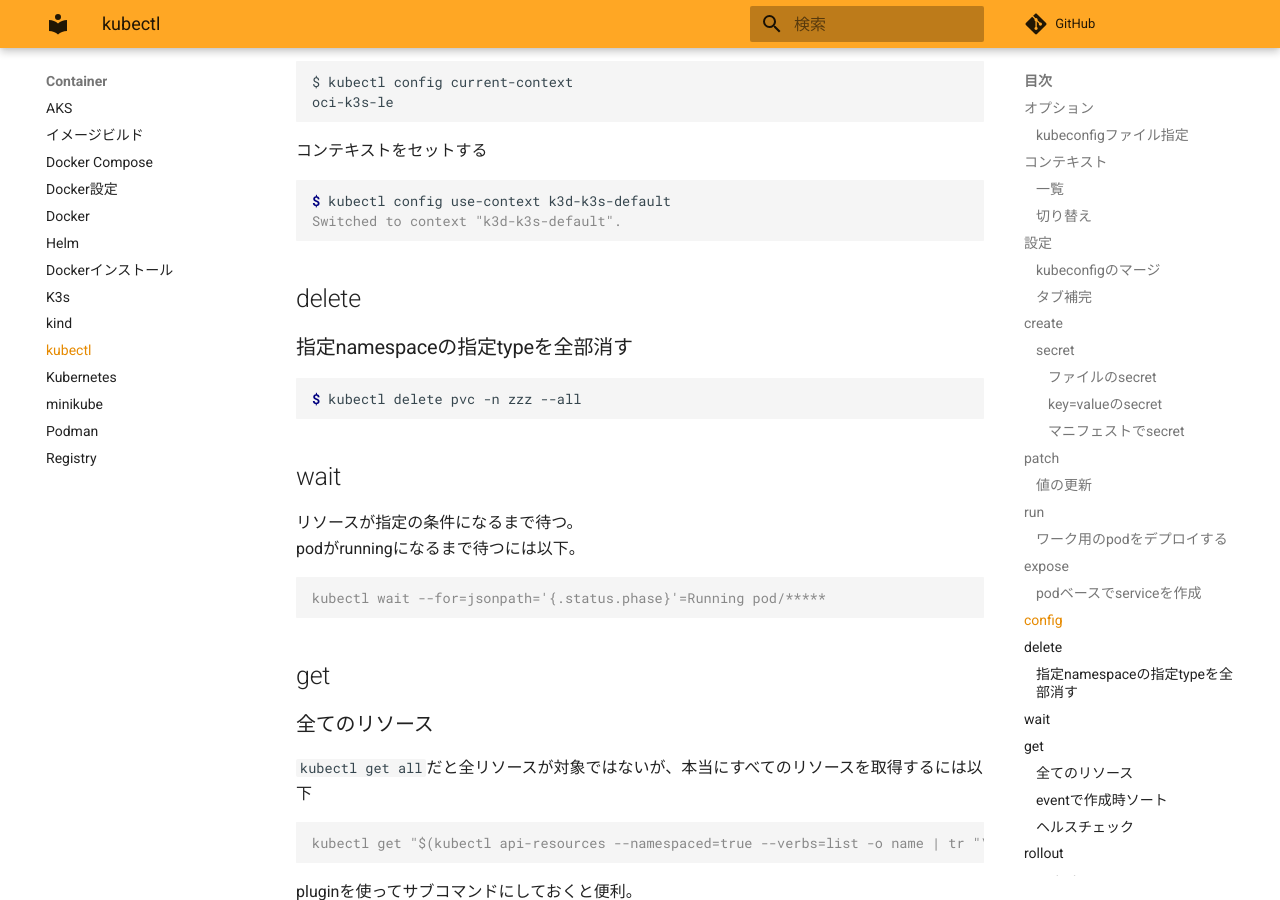
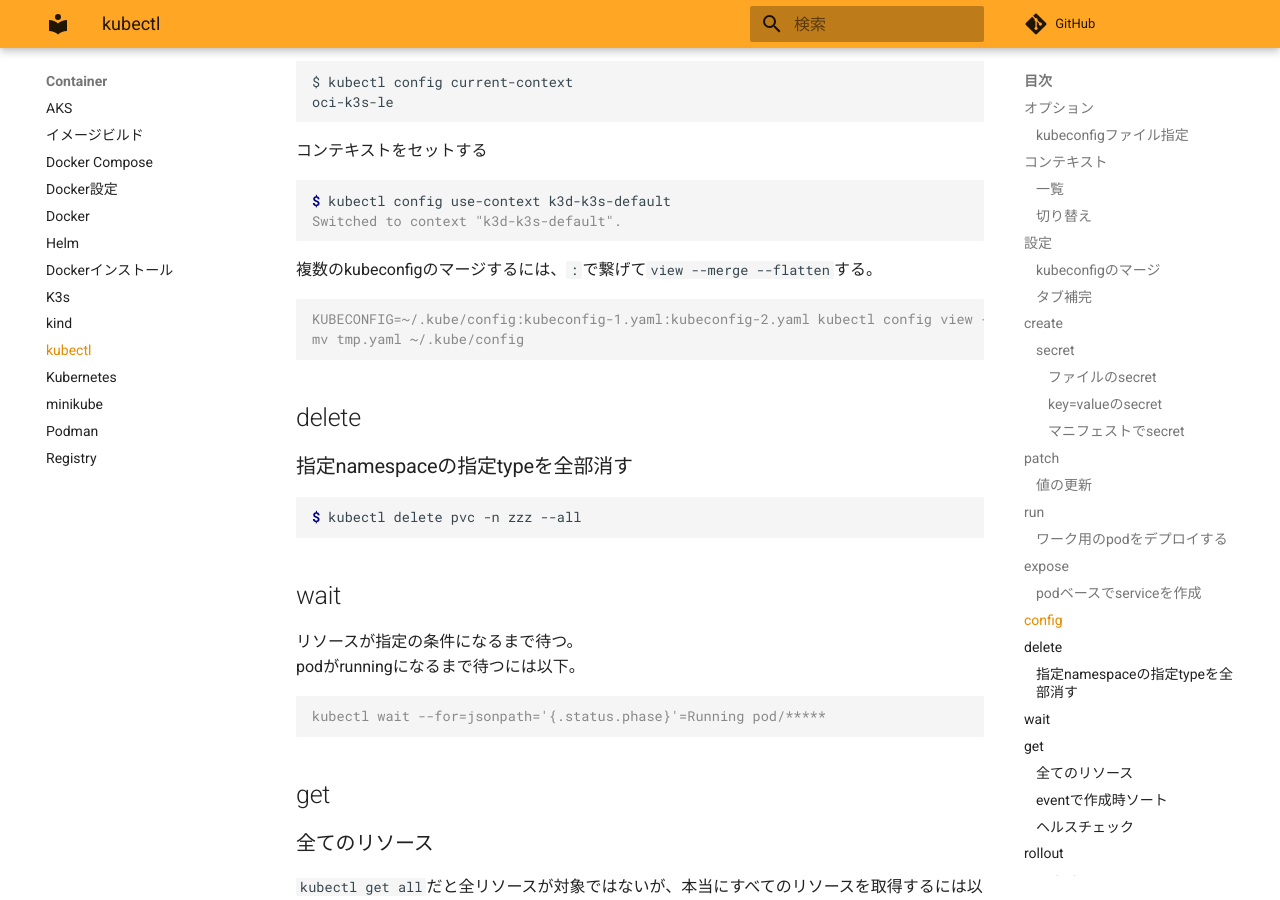
Before and after one commit to zaki-lknr/docs, an MkDocs documentation site: the page built from docs/Container/kubectl.md, in a window 1280 px wide and 900 px high, scrolled down 5088 px. Built offline with MkDocs 1.6.1 and Material for MkDocs 9.7.7, drawn with Linux system fonts in a browser that asks for light colours; comment, search, counter and statistics services are not loaded.

Commit message:
add: container/kubectl: kubeconfigのマージ

````diff
--- a/docs/Container/kubectl.md
+++ b/docs/Container/kubectl.md
@@ -260,6 +260,13 @@ $ kubectl config use-context k3d-k3s-default
 Switched to context "k3d-k3s-default".
 ```
 
+複数のkubeconfigのマージするには、`:`で繋げて`view --merge --flatten`する。
+
+```console
+KUBECONFIG=~/.kube/config:kubeconfig-1.yaml:kubeconfig-2.yaml kubectl config view --merge --flatten > tmp.yaml
+mv tmp.yaml ~/.kube/config
+```
+
 ## delete
 
 ### 指定namespaceの指定typeを全部消す
````
